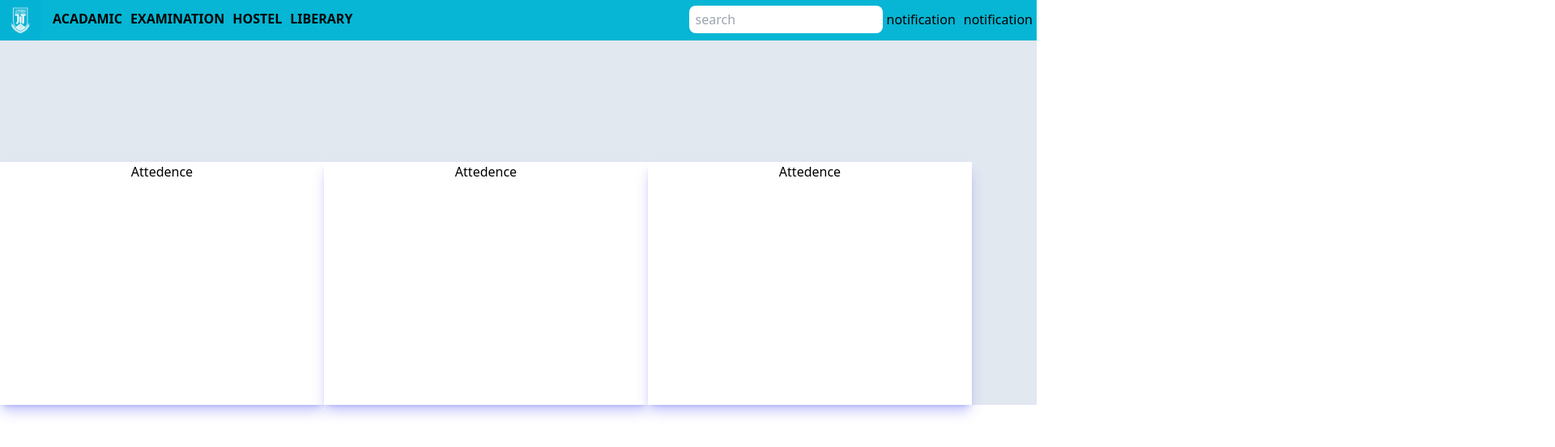
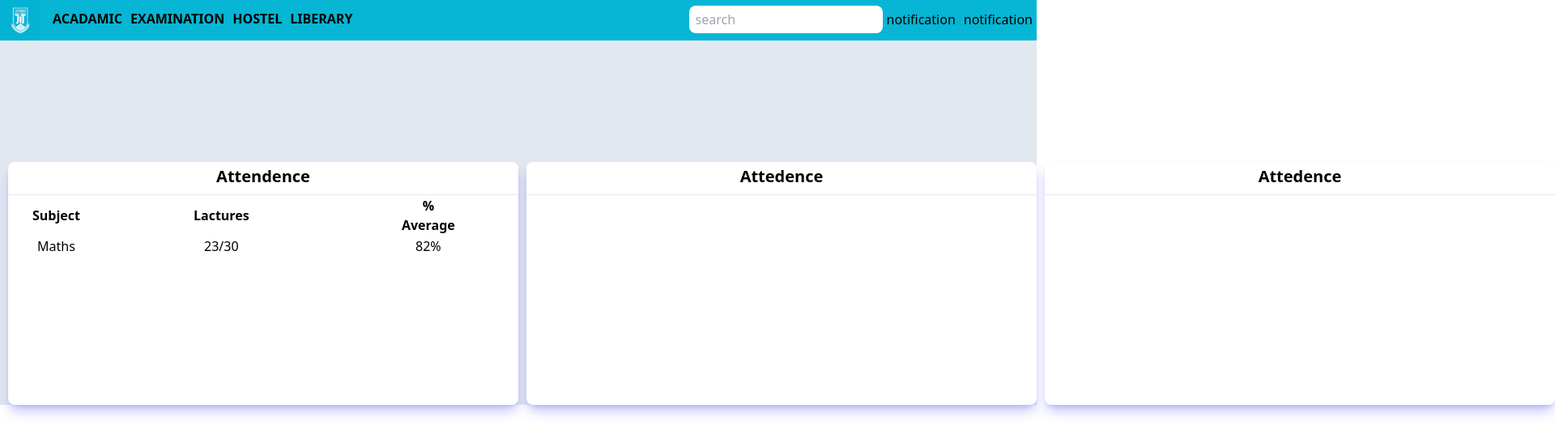
Before and after one commit to ShreeHariesh29/college-network-system-, a React (Create React App) app in the folder student_management/: page / in a window 1280 px wide. Shown: the top 552 px of the page at 81% size, 1920 px wide, since content can reach past the window. Built offline with nearby package versions, Linux system fonts and the light colour scheme.

Commit message:
Table heading

```diff
--- a/student_management/src/components/HomeComponents/Attendance.jsx
+++ b/student_management/src/components/HomeComponents/Attendance.jsx
@@ -1,10 +1,14 @@
 import React from 'react'
-
+import Table from './Table'
 function Attendance() {
   return (
-    <div className='h-[300px] border-black w-[400px] shadow-lg shadow-indigo-500/40 mt-[150px] bg-white'>
-        <div className='text-center '>
-            Attedence
+    <div className='ml-[10px] h-[300px] border-black w-[630px] shadow-lg shadow-indigo-500/40 mt-[150px] bg-white rounded-lg'>
+        <div className='text-center h-[40px] font-semibold text-xl pt-[4px]'>
+            Attendence
+        </div>
+        <hr />
+        <div>
+          <Table />
         </div>
 
     </div>
--- a/student_management/src/components/HomeComponents/Notice.jsx
+++ b/student_management/src/components/HomeComponents/Notice.jsx
@@ -2,10 +2,11 @@ import React from 'react'
 
 function Notice() {
   return (
-    <div className='h-[300px] border-black w-[400px] shadow-lg shadow-indigo-500/40 mt-[150px] bg-white'>
-        <div className='text-center '>
+    <div className='h-[300px] border-black w-[630px] shadow-lg shadow-indigo-500/40 mt-[150px] bg-white ml-[10px] rounded-lg'>
+        <div className='text-center h-[40px] font-semibold text-xl pt-[4px] '>
             Attedence
         </div>
+        <hr />
 
     </div>
   )
--- a/student_management/src/components/HomeComponents/QuickAccess.jsx
+++ b/student_management/src/components/HomeComponents/QuickAccess.jsx
@@ -2,10 +2,11 @@ import React from 'react'
 
 function QuickAccess() {
   return (
-    <div className='bg-white h-[300px] border-black w-[400px] shadow-lg shadow-indigo-500/40 mt-[150px]'>
-        <div className='text-center '>
+    <div className='bg-white h-[300px] border-black w-[630px] shadow-lg shadow-indigo-500/40 mt-[150px] ml-[10px] rounded-lg'>
+        <div className='text-center h-[40px] font-semibold text-xl pt-[4px]'>
             Attedence
         </div>
+        <hr />
 
     </div>
   )
--- /dev/null
+++ b/student_management/src/components/HomeComponents/Table.jsx
@@ -0,0 +1,22 @@
+import React from 'react'
+
+function Table() {
+  return (
+    <div>
+        <table>
+            <tr className='text-center '>
+                <th className='px-[30px]'>Subject</th>
+                <th className='px-[110px]'>Lactures</th>
+                <th className='px-[70px]'>% Average</th>
+            </tr>
+            <tr className='text-center'>
+                <td>Maths</td>
+                <td>23/30</td>
+                <td>82%</td>
+            </tr>
+        </table>
+    </div>
+  )
+}
+
+export default Table
```
